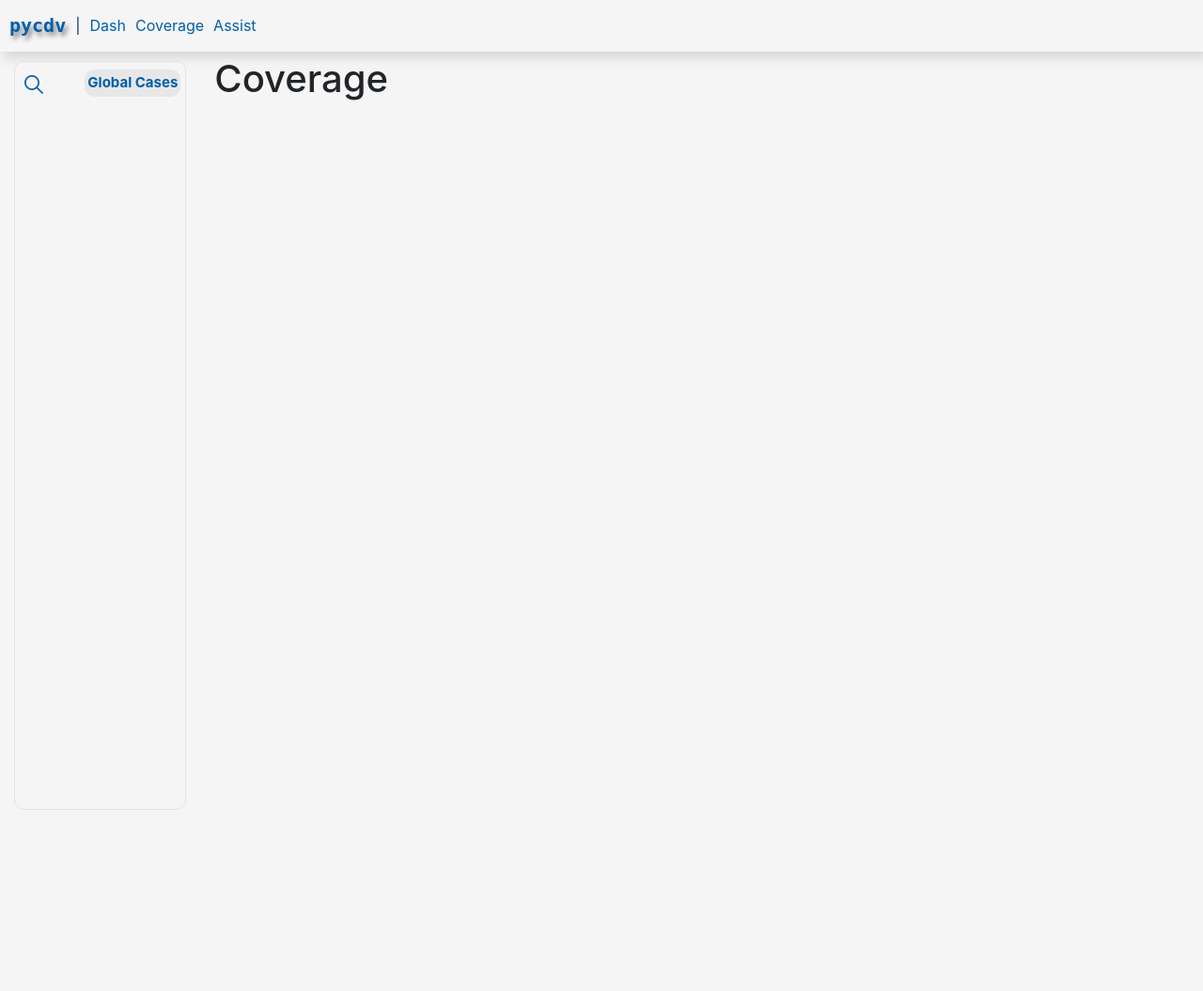
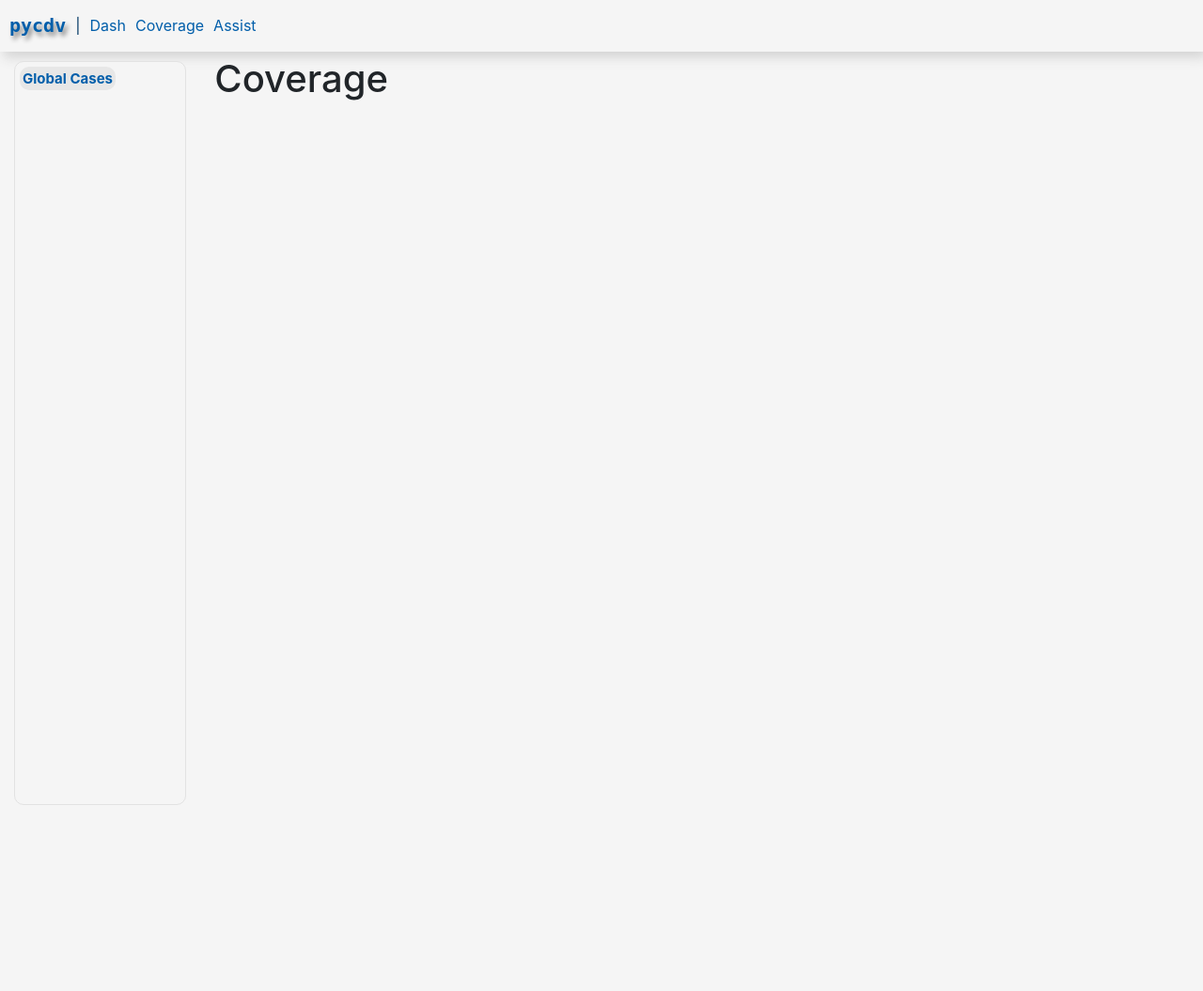
Before and after one commit to andrewvenson/py-dash, a Flask app: template blueprints/tab2/templates/tab2/tab2.html in a window 1280 px wide. Shown: the whole page at 94% size. Run offline with Flask 2, Linux system fonts and the light colour scheme; the template is opened without the code that fills it, so the values that code supplies are empty; some libraries are stand-ins or nearby versions.

Commit message:
delete search global

```diff
--- a/blueprints/dash/static/dash/css/global-widget.css
+++ b/blueprints/dash/static/dash/css/global-widget.css
@@ -62,7 +62,6 @@
 .titles{
     color:#005EAA !important;
     background-color: rgb(231, 231, 231);
-    float:left;
     padding:3px;
     border-radius: 10px;
     font-size: 15px;
@@ -73,7 +72,6 @@
 .titles1{
     color:#005EAA !important;
     background-color: rgb(231, 231, 231);
-    float:right;
     padding:3px;
     border-radius: 10px;
     font-size: 15px;
--- a/blueprints/dash/templates/dash/widgets/global-widget.html
+++ b/blueprints/dash/templates/dash/widgets/global-widget.html
@@ -19,13 +19,13 @@
         top:5px;
         left:5px;'>
 
-        <img src="{{ url_for('dash_bp.static', filename='images/search1.png') }}" alt="Search" style='width: 20px; height:20px;z-index: 777 !important;'></a>
+        <!-- <img src="{{ url_for('dash_bp.static', filename='images/search1.png') }}" alt="Search" style='width: 20px; height:20px;z-index: 777 !important;'></a> -->
         <a class='titles1'>Global Cases</a>
     </div>
 
 
     <!-- All data within global widget -->
-    <div class='global-sts' style="margin-top:40px;">
+    <div class='global-sts' style="margin-top:10px;">
     <!-- This is jinja templating | Here we're looping through the api data "https://api.covid19api.com/summary" our dashboard blueprint-->
         {% for x in data %}
             {% for y in data[x] %}
```
